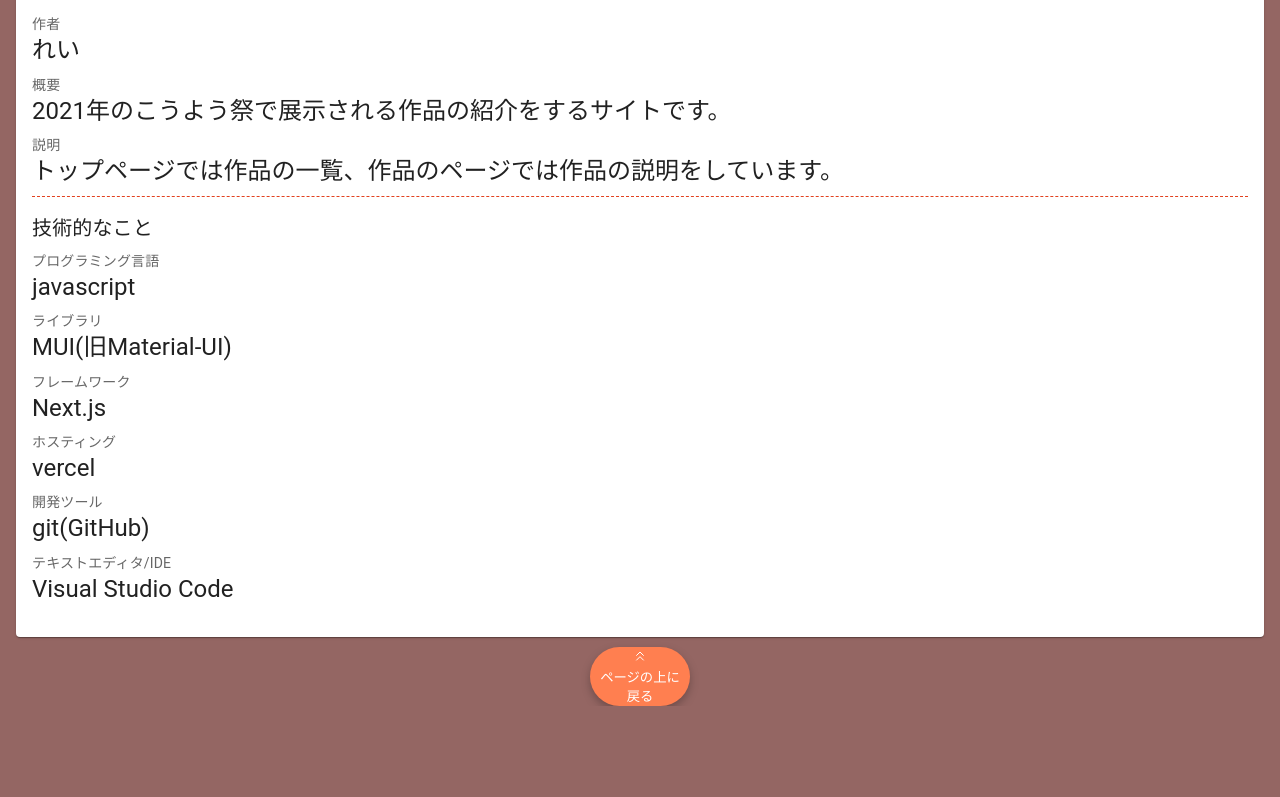
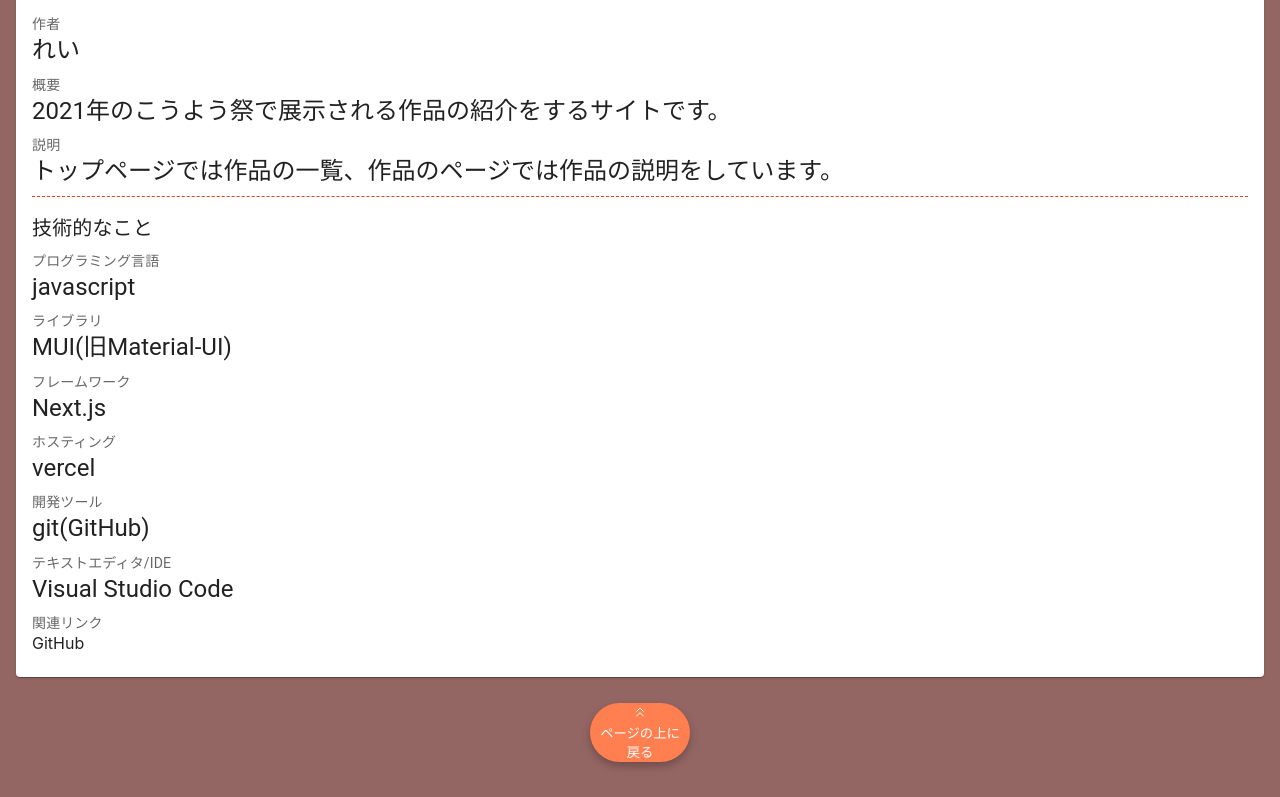
Before and after one commit to RAINeko256/introworks, a Next.js app: page /IntroWorks in a window 1280 px wide. Shown: the part 302-1099 px from the top of the page. Before the commit the page ends 1008 px from the top, so only its background shows below. Built offline with nearby package versions, Linux system fonts and the light colour scheme.

Commit message:
add link function

```diff
--- a/components/Intro.js
+++ b/components/Intro.js
@@ -77,7 +77,8 @@ const Intro = (props) => {
                 </Typography>
               </>
             )}
-            {props.data.tech && (<>
+            {props.data.tech && (
+              <>
                 <div
                   style={{
                     width: "100%",
@@ -87,8 +88,8 @@ const Intro = (props) => {
                 ></div>
                 <Typography gutterBottom variant="h6" component="div">
                   技術的なこと
-                </Typography></>
-
+                </Typography>
+              </>
             )}
             {props.data.tech.language && (
               <>
@@ -170,19 +171,34 @@ const Intro = (props) => {
                 </Typography>
               </>
             )}
+            {props.data.link && (
+              <>
+                <Typography variant="body2" color="text.secondary">
+                  関連リンク
+                </Typography>
+                <a href={props.data.link.path}>
+                {props.data.link.name}</a>
+              </>
+            )}
           </CardContent>
         </Card>
       </div>
       <div
         style={{
           width: "100%",
-          marginBlock: "10px",
+          marginBlock: "2vw",
           display: "flex",
           justifyContent: "center",
         }}
       >
         <GoTopButton />
       </div>
+      <div
+        style={{
+          width: "100%",
+          height: "10px",
+        }}
+      ></div>
     </>
   )
 }
--- a/works/IntroWorks.json
+++ b/works/IntroWorks.json
@@ -14,5 +14,9 @@
     "hosting":"vercel",
     "tool":"git(GitHub)",
     "editor":"Visual Studio Code"
+  },
+  "link":{
+    "name":"GitHub",
+    "path":"https://github.com/RAINeko256/introworks"
   }
 }
```
Lines whose indentation alone changed are shown as unchanged.
